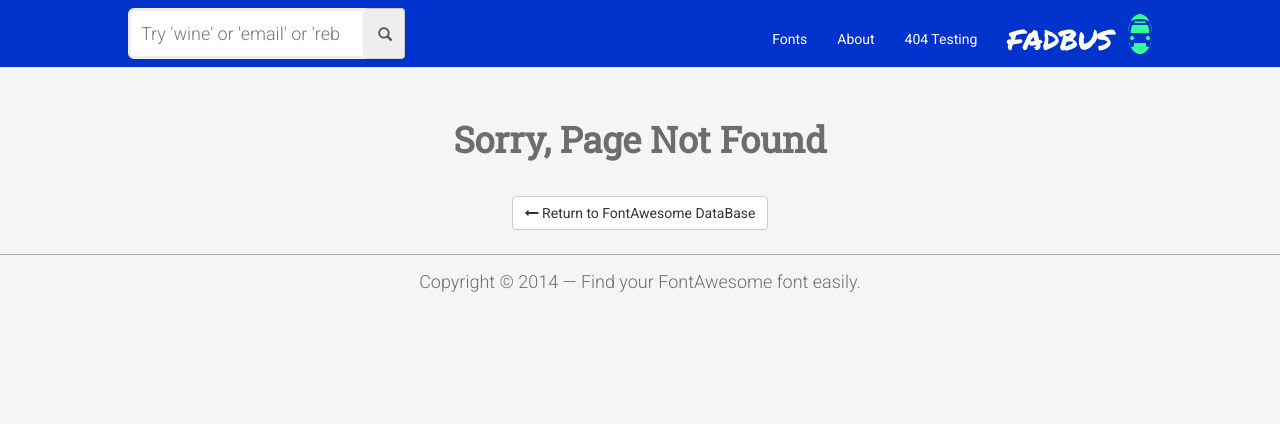
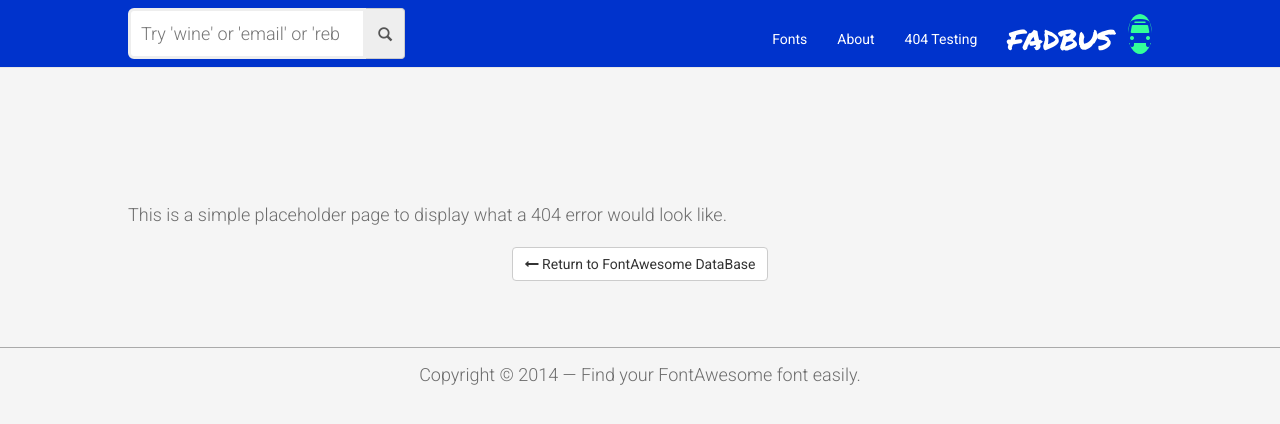
Before and after one commit to fadbus/fadbus.github.io, a Jekyll site: the page built from font.html, in a window 1280 px wide. Shown: the top 424 px of the page. Built offline with Jekyll 4.4.1, drawn with Linux system fonts in a browser that asks for light colours; comment, search, counter and statistics services are not loaded.

Commit message:
Fixed wrapping on the about and 404 page.  Removed some padding from the custom CSS.

```diff
--- a/404.html
+++ b/404.html
@@ -2,9 +2,22 @@
 layout: page
 title: 404
 permalink: /404.html
+header: "404 Page Not Found"
 ---
 
-<h1 class="text-center">Sorry, Page Not Found</h1>
-<p class="text-center">
-    <a href="/" class="btn btn-default"><i class="fa fa-long-arrow-left"></i>&nbsp;Return to {{ site.title }}</a>
-</p>
+<section id="page-not-found" class="palette">
+<div id="page-not-found-banner">
+
+  <div class="container container-narrow horizontal-padding-medium">
+  <div class="row">
+
+    <p>This is a simple placeholder page to display what a 404 error would look like.</p>
+    <p class="text-center">
+        <a href="/" class="btn btn-default"><i class="fa fa-long-arrow-left"></i>&nbsp;Return to {{ site.title }}</a>
+    </p>
+
+  </div><!-- /.row -->
+  </div><!-- /.container -->
+
+</div><!-- /#page-not-found-banner -->
+</section><!-- /#page-not-found -->
--- a/about/index.html
+++ b/about/index.html
@@ -2,7 +2,7 @@
 layout: page
 title: "About"
 navbar: "about"
-header: "About"
+header: "About Page"
 ---
 
 <section id="about" class="palette">
--- a/assets/css/custom.css
+++ b/assets/css/custom.css
@@ -22,7 +22,7 @@
 
 html, body { height: 100%; }
 
-body { background-color:#f5f5f5; color:#6D6D6D; font-family: "Roboto", Helvetica, Arial, sans-serif; }
+body {padding-top: 100px; background-color:#f5f5f5; color:#6D6D6D; font-family: "Roboto", Helvetica, Arial, sans-serif; }
 
 h1, h2, h3, h4, h5, h6 { font-weight: 600; font-family: "Roboto Slab", Times, serif; }
 
@@ -113,7 +113,7 @@ h1 small { padding-left: 15px; }
 
 
 .about-section {float:left;position: fixed;padding:0;width:inherit;}
-.main-content-section {padding-top:100px;}
+/*.main-content-section {padding-top:100px;}*/
 
 .row .col-md-10 {padding:0;}
 /*.evenrow .col-md-6 {padding-right: 0;}*/
```
